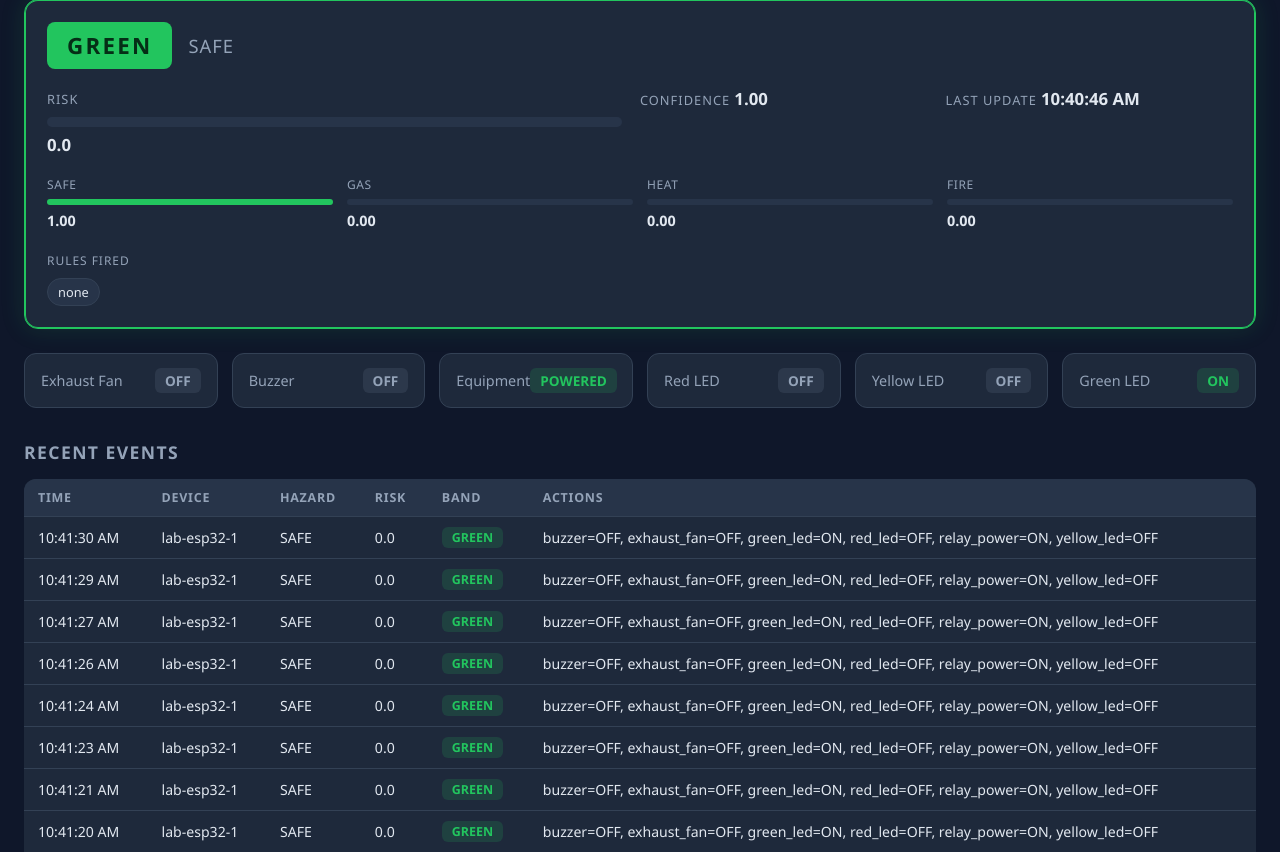
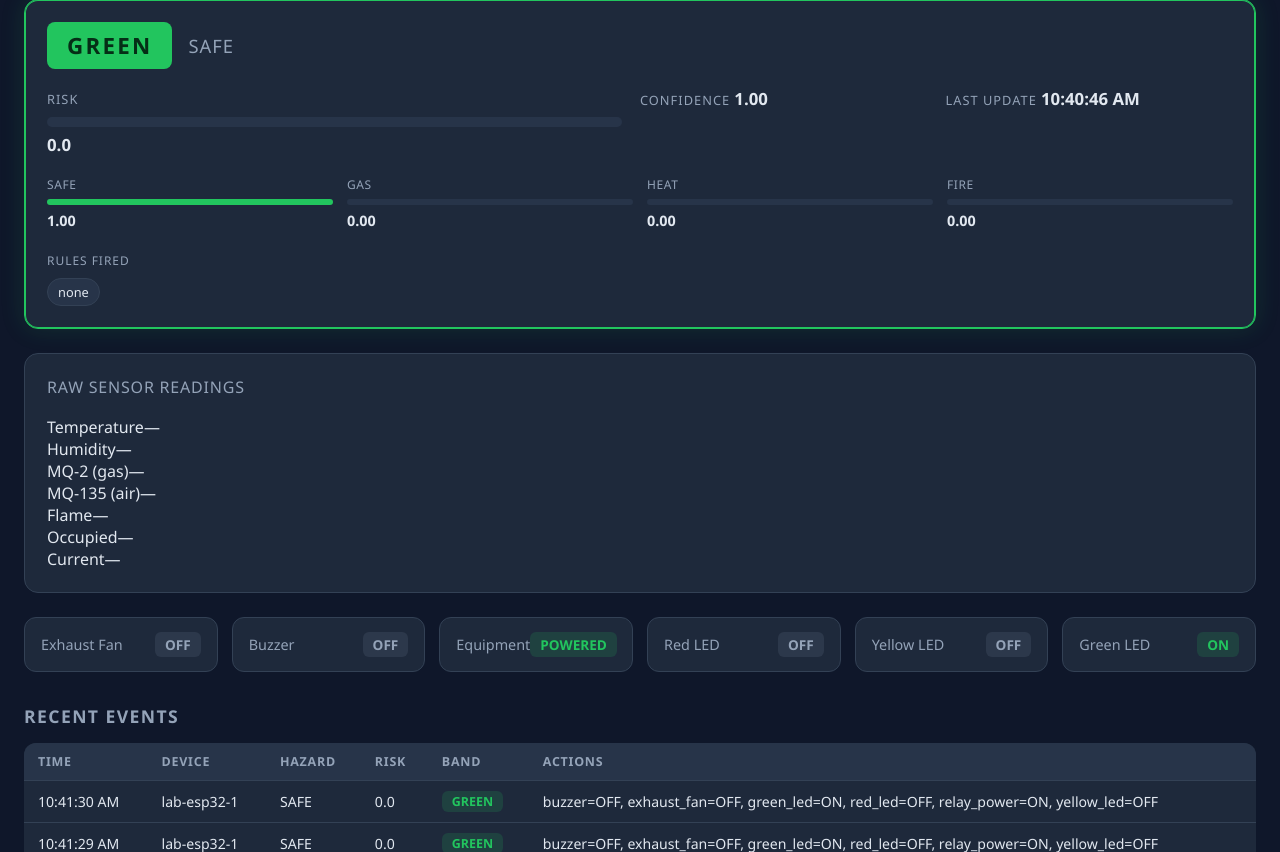
Before and after one commit to ashu487/SentinelAI-Agent, a Flask app: page / in a window 1280 px wide. Shown: the part 97-949 px from the top of the page. Run offline with Flask 3, Linux system fonts and the light colour scheme; data that the repository does not hold is empty; some libraries are stand-ins or nearby versions.

Commit message:
Update index.html

```diff
--- a/dashboard/templates/index.html
+++ b/dashboard/templates/index.html
@@ -2,8 +2,12 @@
 <html lang="en">
 <head>
 <meta charset="UTF-8">
-<title>SentinelAI Dashboard</title>
-<link rel="stylesheet" href="/static/style.css">
+<title>SentinelAI — Lab Safety Agent</title>
+
+<!-- MQTT.js from CDN -->
+<script src="https://cdnjs.cloudflare.com/ajax/libs/mqtt/5.3.4/mqtt.min.js"></script>
+
+<link rel="stylesheet" href="static/style.css">
 </head>
 <body>
 
@@ -48,6 +52,24 @@
   </div>
 </section>
 
+<!-- ── SENSOR READOUTS ─────────────────────────────── -->
+<section id="sensors" class="card">
+  <div class="live-header">
+    <div class="hazard" style="font-size:1rem; color:#94a3b8; letter-spacing:.05em;">
+      RAW SENSOR READINGS
+    </div>
+  </div>
+  <div class="readout">
+    <div><span class="label">Temperature</span><span class="value" id="s-temp">—</span></div>
+    <div><span class="label">Humidity</span><span class="value" id="s-hum">—</span></div>
+    <div><span class="label">MQ-2 (gas)</span><span class="value" id="s-mq2">—</span></div>
+    <div><span class="label">MQ-135 (air)</span><span class="value" id="s-mq135">—</span></div>
+    <div><span class="label">Flame</span><span class="value" id="s-flame">—</span></div>
+    <div><span class="label">Occupied</span><span class="value" id="s-pir">—</span></div>
+    <div><span class="label">Current</span><span class="value" id="s-current">—</span></div>
+  </div>
+</section>
+
 <!-- ── DEVICES / ACTUATORS ──────────────────────────── -->
 <section id="devices"></section>
 
@@ -63,6 +85,6 @@
   <tbody></tbody>
 </table>
 
-<script src="/static/script.js"></script>
+<script src="static/script.js"></script>
 </body>
 </html>
```
